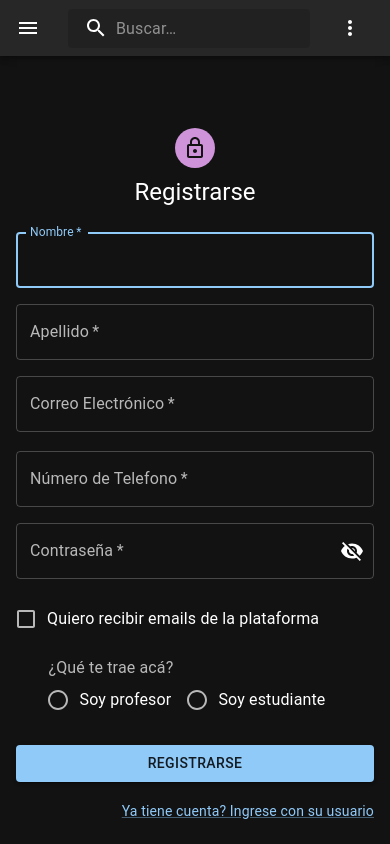
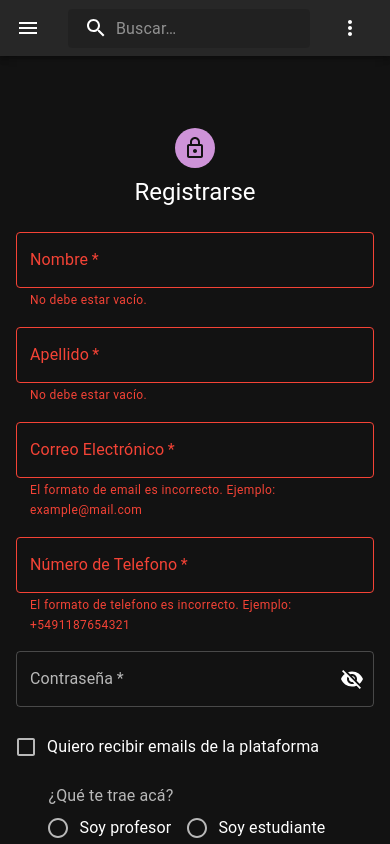
Before and after one commit to 3nu3l/marketplace-profesores-particulares, a Next.js app in the folder frontend/: page /signup in a window 390 px wide. Shown: the top 844 px of the page. Built offline with nearby package versions, Linux system fonts and the light colour scheme.

Commit message:
added inpu validations in name, lastname and phone

```diff
--- a/frontend/pages/signup.tsx
+++ b/frontend/pages/signup.tsx
@@ -32,6 +32,16 @@ export default function SignUp() {
         });
     };
 
+    var curr = new Date();
+    curr.setDate(curr.getDate());
+    var currDate = curr.toISOString().substring(0, 10);
+    const [date, setDate] = React.useState(currDate)
+    function dateCondition() {
+        if (date <= currDate || !date)
+            return false;
+        return true;
+    }
+
     const passwordRegex = /^(?=.*[A-Z].*[A-Z])(?=.*[!@#$&*])(?=.*[0-9].*[0-9])(?=.*[a-z].*[a-z].*[a-z]).{8,16}$/
     const [password, setPassword] = React.useState("");
     const [showPassword, setShowPassword] = React.useState(false);
@@ -44,15 +54,12 @@ export default function SignUp() {
 
     const [teacherTitle, setTeacherTitle] = React.useState("");
 
-    var curr = new Date();
-    curr.setDate(curr.getDate());
-    var currDate = curr.toISOString().substring(0, 10);
-    const [date, setDate] = React.useState(currDate)
-    function dateCondition() {
-        if (date <= currDate)
-            return false;
-        return true;
-    }
+    const [name, setName] = React.useState("");
+
+    const [lastName, setLastName] = React.useState("");
+
+    const phoneRegex = /^[0-9,+]*$/
+    const [phone, setPhone] = React.useState("");
 
     const [registeredUserRole, setRegisteredUserRole] = React.useState("")
     function handleUserRole(registeredUserRole) {
@@ -170,8 +177,8 @@ export default function SignUp() {
                             label="Su experiencia (0 a 70 años)"
                             name="teacherExperience"
                             type='number'
-                            error={!teacherExp && !teacherExp.match(teacherExpRegex)}
-                            helperText={!teacherExp && !teacherExp.match(teacherExpRegex) ?
+                            error={teacherExp.trim().length == 0 || !teacherExp.match(teacherExpRegex)}
+                            helperText={teacherExp.trim().length == 0 || !teacherExp.match(teacherExpRegex) ?
                                 <>Ingrese un número válido:<br />
                                     Su experiencia laboral debe ser entre 0 y 70 años.
                                 </> : <></>}
@@ -213,7 +220,10 @@ export default function SignUp() {
                                 fullWidth
                                 id="firstName"
                                 label="Nombre"
-                                autoFocus
+                                error={name.trim().length == 0}
+                                helperText={name.trim().length == 0 ? <>No debe estar vacío.</> : <></>}
+                                onChange={(event) => setName(event.target.value)}
+                                value={name}
                             />
                         </Grid>
                         <Grid item xs={12} sm={6}>
@@ -224,6 +234,10 @@ export default function SignUp() {
                                 label="Apellido"
                                 name="lastName"
                                 autoComplete="family-name"
+                                error={lastName.trim().length == 0}
+                                helperText={lastName.trim().length == 0 ? <>No debe estar vacío.</> : <></>}
+                                onChange={(event) => setLastName(event.target.value)}
+                                value={lastName}
                             />
                         </Grid>
                         <Grid item xs={12}>
@@ -234,8 +248,9 @@ export default function SignUp() {
                                 label="Correo Electrónico"
                                 name="email"
                                 autoComplete="email"
-                                error={email !== "" && !email.match(emailRegex)}
-                                helperText={email !== "" && !email.match(emailRegex) ? <>email incorrecto</> : <></>}
+                                error={email.trim().length == 0 || !email.match(emailRegex)}
+                                helperText={email.trim().length == 0 || !email.match(emailRegex) ?
+                                    <>El formato de email es incorrecto. Ejemplo: example@mail.com</> : <></>}
                                 onChange={(event) => setEmail(event.target.value)}
                                 value={email}
                             />
@@ -248,6 +263,11 @@ export default function SignUp() {
                                 label="Número de Telefono"
                                 name="phone"
                                 autoComplete="phone"
+                                error={phone.trim().length == 0 || !phone.match(phoneRegex)}
+                                helperText={phone.trim().length == 0 || !phone.match(phoneRegex) ?
+                                    <>El formato de telefono es incorrecto. Ejemplo: +5491187654321</> : <></>}
+                                onChange={(event) => setPhone(event.target.value)}
+                                value={phone}
                             />
                         </Grid>
                         <Grid item xs={12}>
```
